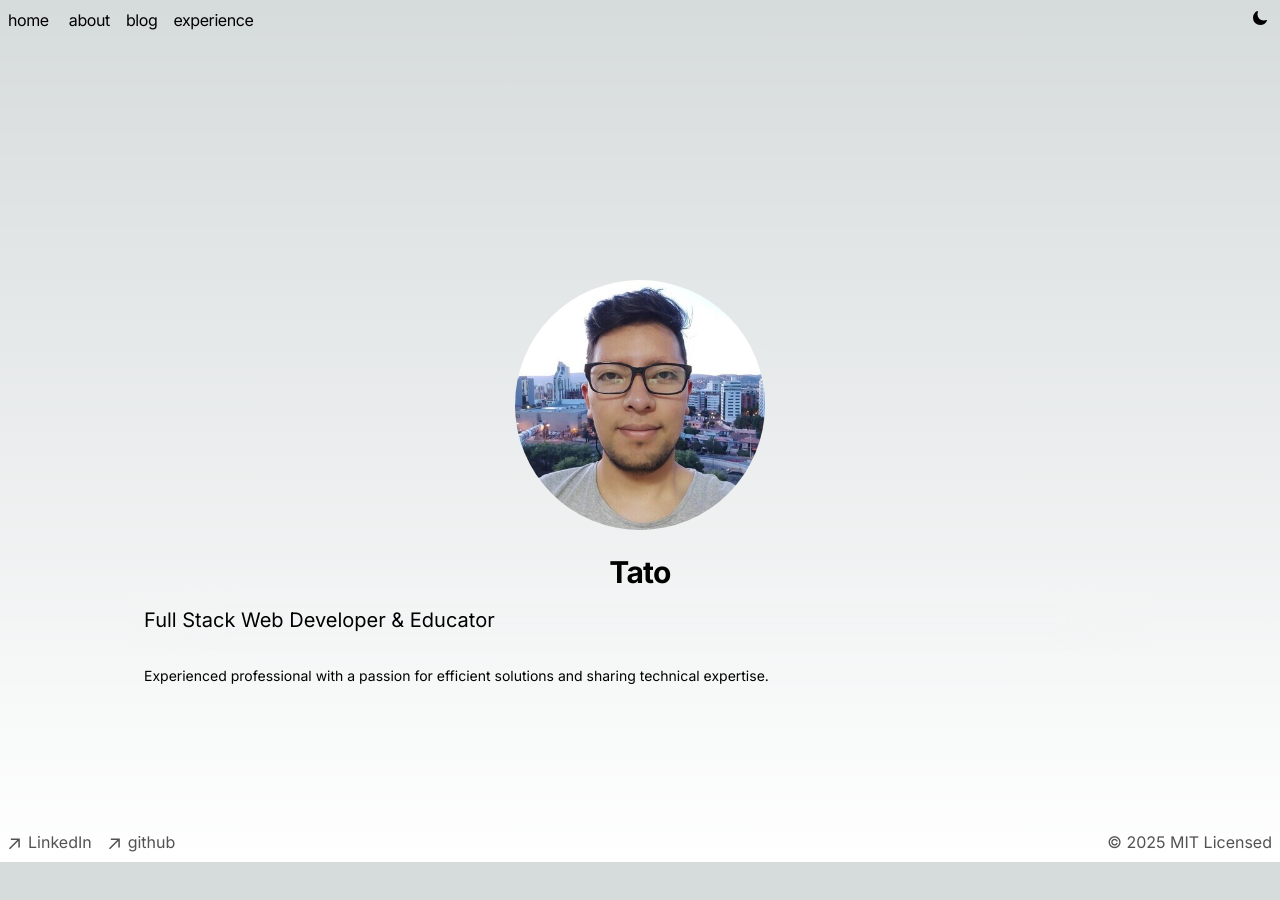
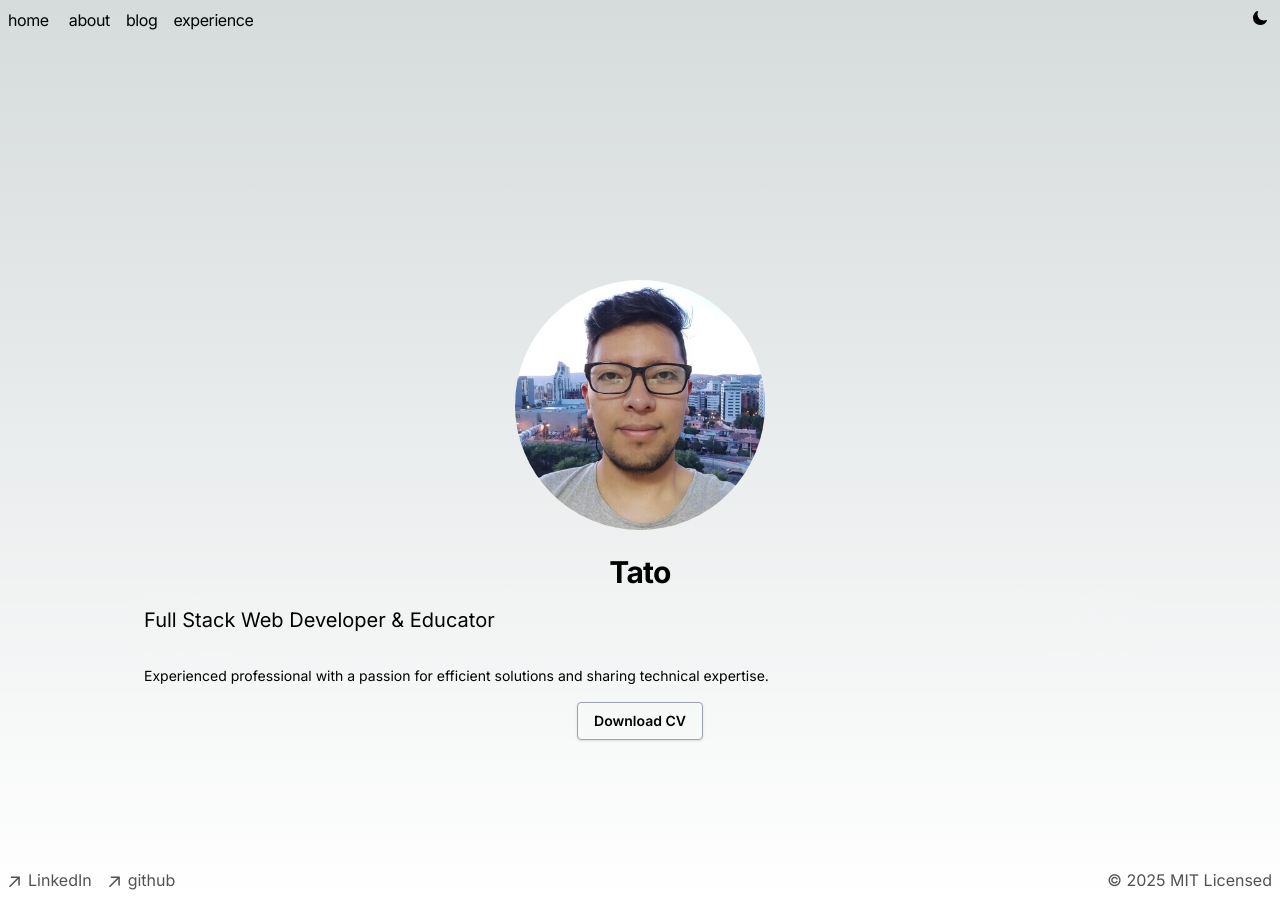
Before and after one commit to tatooin6/portfolio, a Next.js app: page / in a window 1280 px wide. Before the commit the page ends 862 px from the top, so only its background shows below. Built offline with nearby package versions, Linux system fonts and the light colour scheme.

Commit message:
Implemented pdf file download file

```diff
--- /dev/null
+++ b/src/app/components/DownloadFileButton.tsx
@@ -0,0 +1,15 @@
+"use client";
+
+const DownloadFileButton = () => {
+  return (
+    <a
+      className="bg-transparent hover:bg-gray-100 font-semibold py-2 px-4 border border-gray-400 rounded shadow dark:bg-transparent dark:hover:bg-blue-500 dark:text-white dark:hover:text-white dark:border-white dark:hover:border-transparent"
+      href="/AntonioPantoja_CV.pdf"
+      download="AntonioPantoja_CV.pdf"
+    >
+      Download CV
+    </a>
+  );
+};
+
+export default DownloadFileButton;
--- a/src/app/page.tsx
+++ b/src/app/page.tsx
@@ -1,7 +1,7 @@
-import ProfilePicture from './components/common/ProfilePicture';
+import ProfilePicture from "./components/common/ProfilePicture";
+import DownloadFileButton from "./components/DownloadFileButton";
 
 export default function Home() {
-
   return (
     <main className="flex flex-col items-center justify-start p-24">
       <div className="z-10 w-full max-w-5xl flex flex-col items-center justify-center text-sm">
@@ -14,8 +14,11 @@ export default function Home() {
         <p className="text-xl lg:static flex w-full justify-start bg-gradient-to-b pb-6 pt-8 backdrop-blur-2xl dark:from-inherit dark:text-gray-200 lg:rounded-xl lg:p-4">
           Full Stack Web Developer & Educator
         </p>
-        <p className="flex w-full justify-start lg:p-4 pb-6 pt-8 dark:text-gray-200">Experienced professional with a passion for efficient
-          solutions and sharing technical expertise.</p>
+        <p className="flex w-full justify-start lg:p-4 pb-6 pt-8 dark:text-gray-200">
+          Experienced professional with a passion for efficient solutions and
+          sharing technical expertise.
+        </p>
+        <DownloadFileButton />
       </div>
     </main>
   );
```
Also changed, not shown: 1 other file (tests, documents, lock files or other folders).
